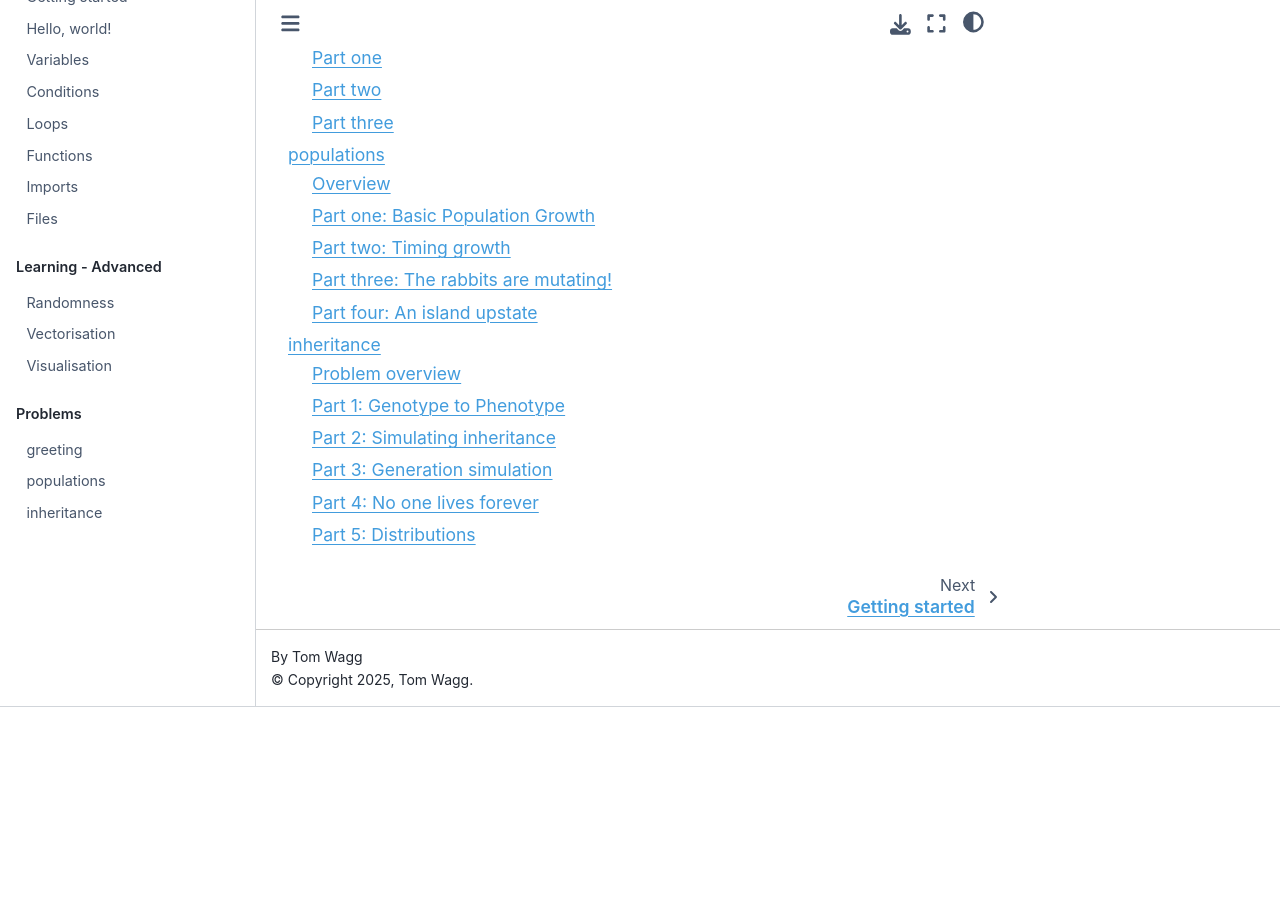
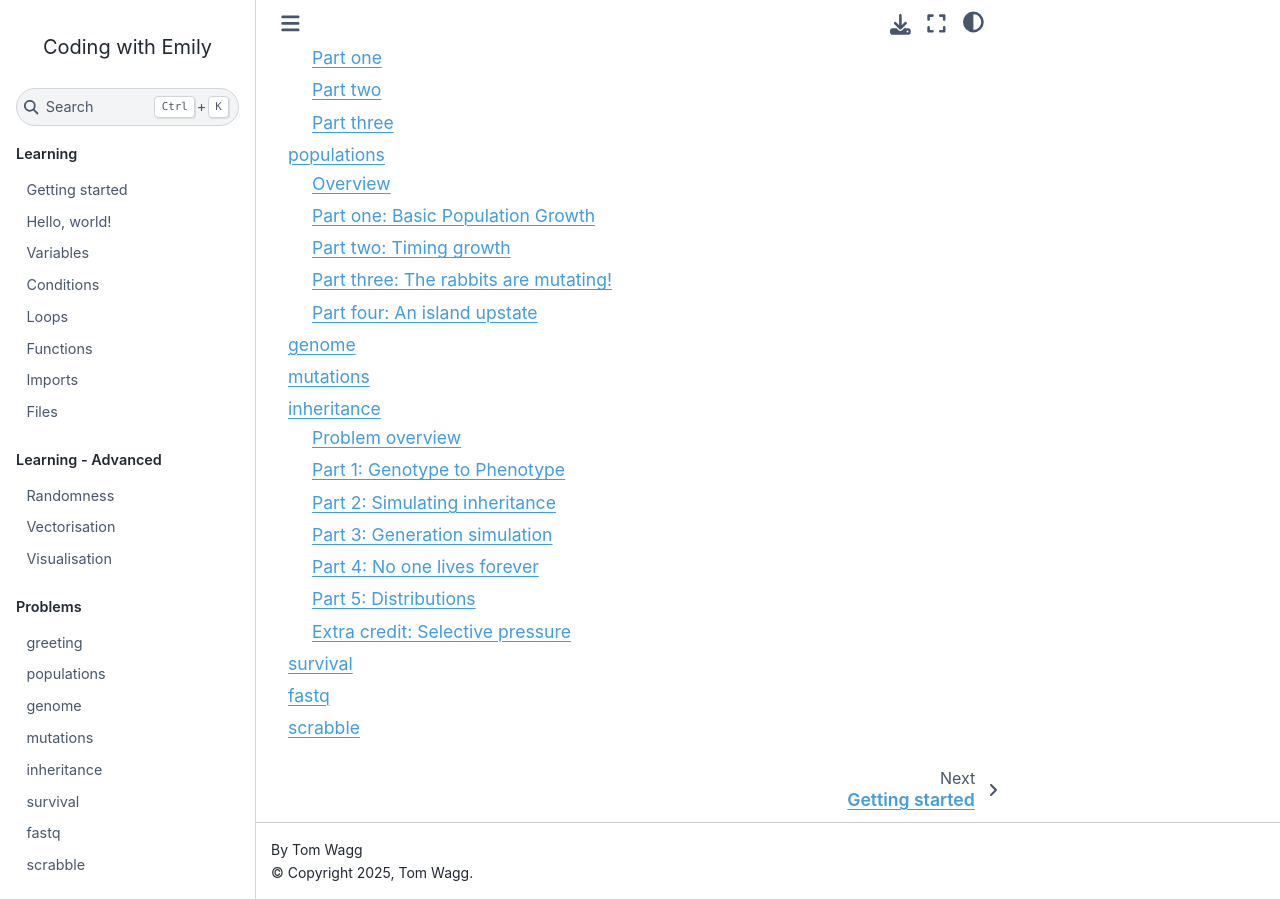
Before and after one commit to TomWagg/coding-with-em, a Sphinx documentation site: the page built from docs/index.rst, in a window 1280 px wide and 900 px high, scrolled down 2407 px. Built offline with Sphinx 7.4.7 and the Sphinx Book theme 1.1.4, drawn with Linux system fonts in a browser that asks for light colours; before the commit the page ends 3114 px from its top, so only the background shows below that.

Commit message:
add a bunch of stubs

```diff
--- a/docs/index.rst
+++ b/docs/index.rst
@@ -28,4 +28,9 @@
 
     pages/problems/greeting
     pages/problems/populations
+    pages/problems/sequence
+    pages/problems/mutations
     pages/problems/inheritance
+    pages/problems/survival
+    pages/problems/fastq
+    pages/problems/scrabble
--- a/docs/pages/problems/files.md
+++ b/docs/pages/problems/fastq.rst
@@ -1,4 +1,5 @@
-# Files
+fastq
+=====
 
 Read a fastq file!
 
--- a/docs/pages/problems/mutations.md
+++ b/docs/pages/problems/mutations.rst
@@ -1,3 +1,4 @@
-# Mutations
+mutations
+=========
 
 Identify mutations between different sequences, frequency, location
--- a/docs/pages/problems/scrabble.md
+++ b/docs/pages/problems/scrabble.rst
@@ -1,4 +1,5 @@
-# Scrabble
+scrabble
+========
 
 - Score scrabble words
 - Identify if words are actually spelt correctly
--- a/docs/pages/problems/sequence.md
+++ b/docs/pages/problems/sequence.rst
@@ -1,4 +1,5 @@
-# Sequence
+genome
+======
 
 Nucleotides
 
--- /dev/null
+++ b/docs/pages/problems/survival.rst
@@ -0,0 +1,6 @@
+survival
+========
+
+Something about beneficial mutations and how quickly they take over.
+
+https://www.tomwagg.com/html/moran_circles.html
```
Also changed, not shown: docs/pages/problems/inheritance.rst (+12 -0 lines), docs/pages/problems/survival.md (deleted, +0 -3 lines).
